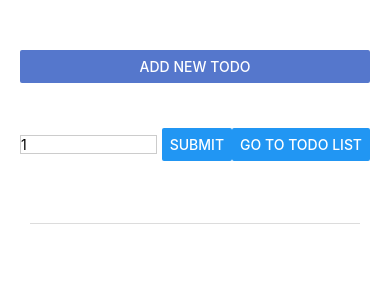
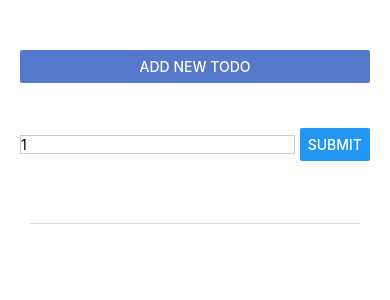
Before and after one commit to BKazimy/NotifierApp, a React Native app: screen / in a window 390 px wide. Both pictures are taken after a click on the button "ADD NEW TODO". Shown: the top 300 px of the page. Built offline with nearby package versions, Linux system fonts and the light colour scheme.

Commit message:
Oct 29, 2024, 9:51 PM

```diff
--- a/components/todoInput.js
+++ b/components/todoInput.js
@@ -25,9 +25,6 @@ function TodoInput(props) {
                 <Button
                     title='Submit'
                     onPress={addTodoHandler}
-                />
-                <Button title="Go to ToDo list"
-                    onPress={props.handler}
                 />
             </View>
         // </Modal>
```
